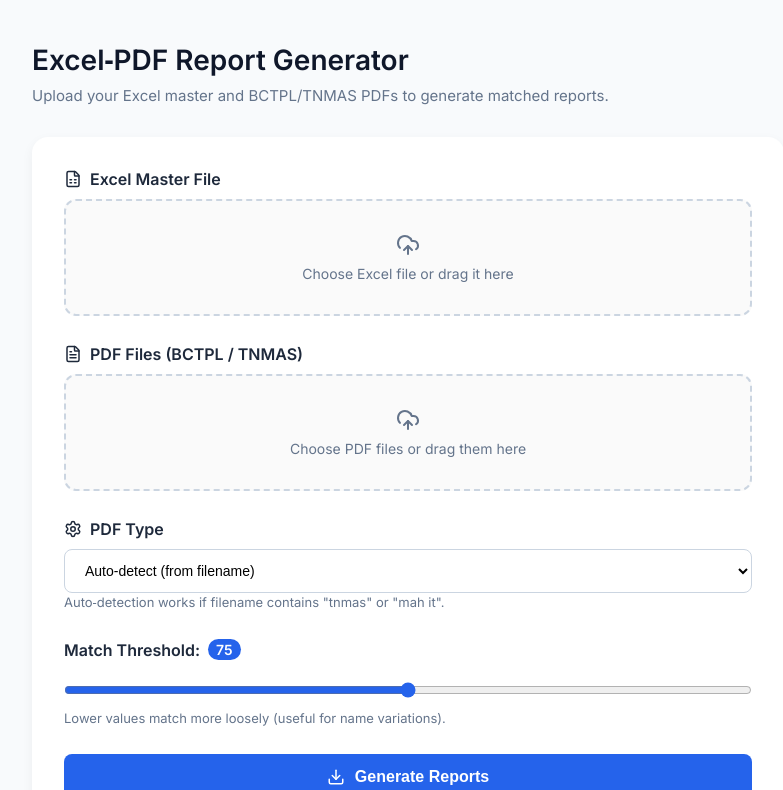
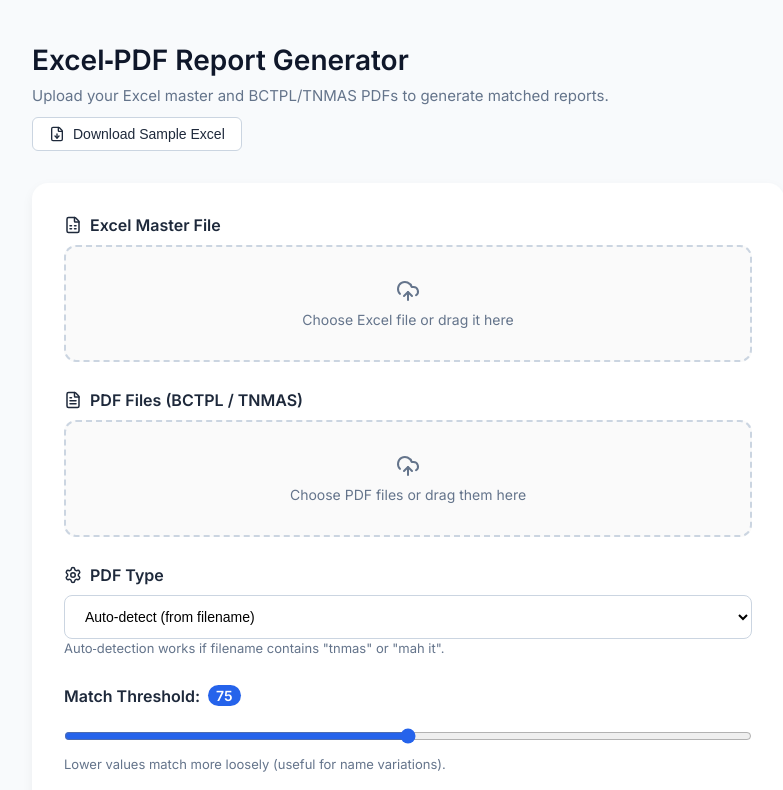
Before and after one commit to udit4/aigenix-frontend, a React (Vite) app: page /report-generator in a window 1280 px wide. Shown: the top 790 px of the page, without its empty margins (232-1015 px from the left). Built offline with nearby package versions, Linux system fonts and the light colour scheme.

Commit message:
feat: add Excel-PDF report generator page with sample download

```diff
--- a/src/pages/ReportGenerator.css
+++ b/src/pages/ReportGenerator.css
@@ -23,6 +23,27 @@
 .rg-page-header p {
   color: #64748b;
   font-size: 15px;
+  margin-bottom: 12px;
+}
+
+.rg-sample-btn {
+  display: inline-flex;
+  align-items: center;
+  gap: 8px;
+  background: white;
+  border: 1px solid #cbd5e1;
+  border-radius: 6px;
+  padding: 8px 16px;
+  font-size: 14px;
+  color: #1e293b;
+  cursor: pointer;
+  transition: all 0.2s;
+}
+
+.rg-sample-btn:hover {
+  background: #f8fafc;
+  border-color: #2563eb;
+  color: #2563eb;
 }
 
 .rg-card {
--- a/src/pages/ReportGenerator.jsx
+++ b/src/pages/ReportGenerator.jsx
@@ -1,6 +1,6 @@
 import React, { useState } from 'react';
 import axios from 'axios';
-import { FileSpreadsheet, FileText, Download, Loader2, UploadCloud, AlertCircle, Settings } from 'lucide-react';
+import { FileSpreadsheet, FileText, Download, Loader2, UploadCloud, AlertCircle, Settings, FileDown } from 'lucide-react';
 import './ReportGenerator.css';
 
 function ReportGenerator() {
@@ -55,11 +55,19 @@ function ReportGenerator() {
     setPdfFiles(prev => prev.filter((_, i) => i !== index));
   };
 
-  // Helper to trigger download from base64
   const downloadBase64File = (base64Data, filename) => {
     const link = document.createElement('a');
     link.href = `data:application/vnd.openxmlformats-officedocument.wordprocessingml.document;base64,${base64Data}`;
     link.download = filename;
+    document.body.appendChild(link);
+    link.click();
+    document.body.removeChild(link);
+  };
+
+  const downloadSampleExcel = () => {
+    const link = document.createElement('a');
+    link.href = '/sample_excel.xlsx';
+    link.download = 'sample_excel.xlsx';
     document.body.appendChild(link);
     link.click();
     document.body.removeChild(link);
@@ -111,6 +119,14 @@ function ReportGenerator() {
         <div className="rg-page-header">
           <h1>Excel‑PDF Report Generator</h1>
           <p>Upload your Excel master and BCTPL/TNMAS PDFs to generate matched reports.</p>
+          <button
+            type="button"
+            className="rg-sample-btn"
+            onClick={downloadSampleExcel}
+          >
+            <FileDown size={16} />
+            Download Sample Excel
+          </button>
         </div>
 
         <div className="rg-card">
```
Also changed, not shown: 1 other file (tests, documents, lock files or other folders).
